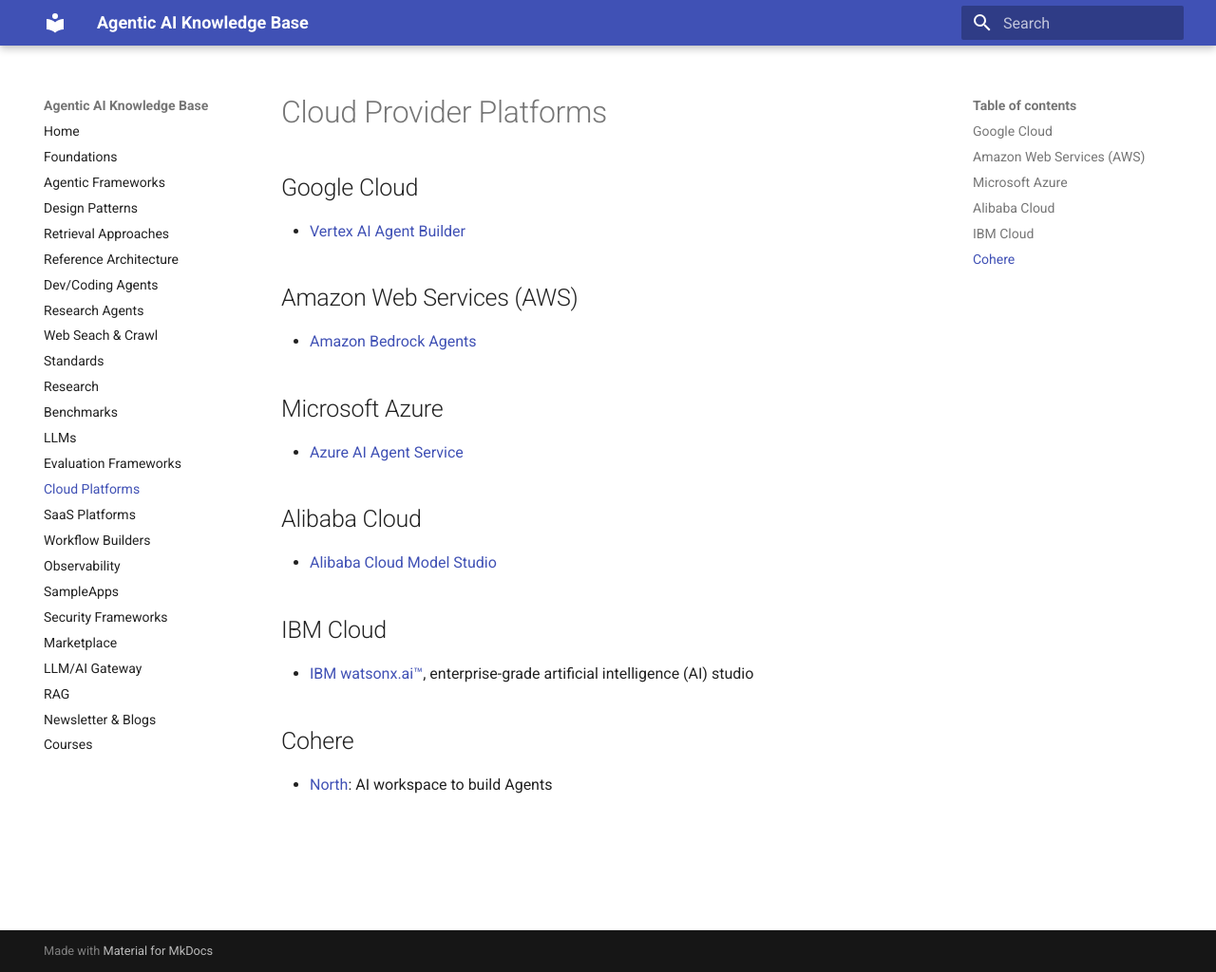
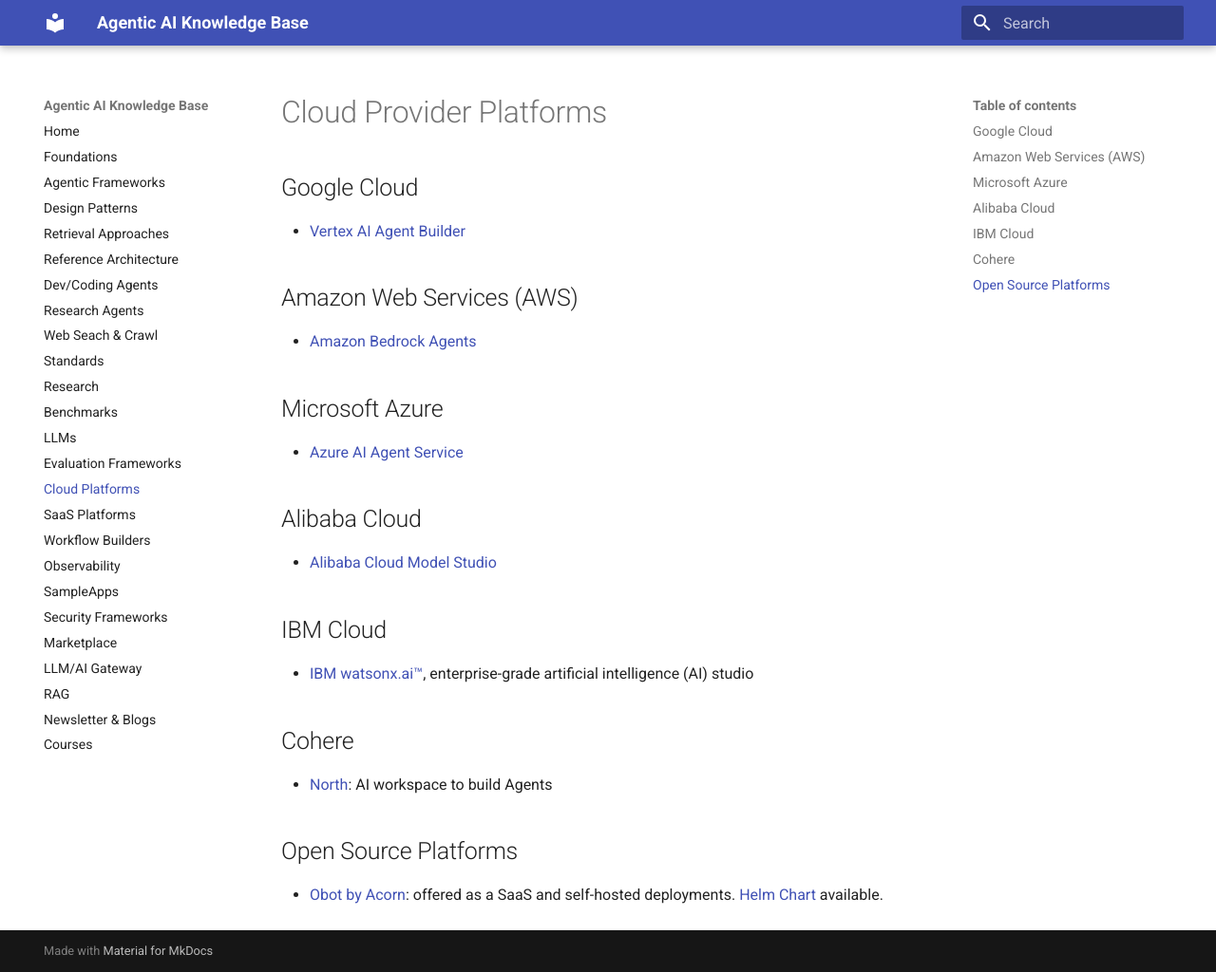
Before and after one commit to ankurkumarz/agentic-ai-knowledge-base, an MkDocs documentation site: the page built from docs/CloudProviderPlatforms/README.md, in a window 1280 px wide and 1024 px high. Shown: the whole window at 95% size. Built offline with MkDocs 1.6.1 and Material for MkDocs 9.7.7, drawn with Linux system fonts in a browser that asks for light colours.

Commit message:
Update README.md

```diff
--- a/docs/CloudProviderPlatforms/README.md
+++ b/docs/CloudProviderPlatforms/README.md
@@ -24,3 +24,7 @@
 ## Cohere
 
 - [North](https://cohere.com/blog/north-eap): AI workspace to build Agents
+
+## Open Source Platforms
+
+- [Obot by Acorn](https://www.acorn.io/): offered as a SaaS and self-hosted deployments. [Helm Chart](https://charts.obot.ai/) available.
```
